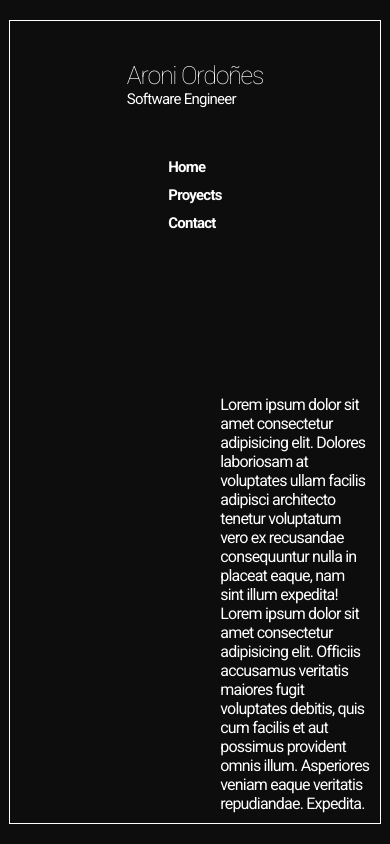
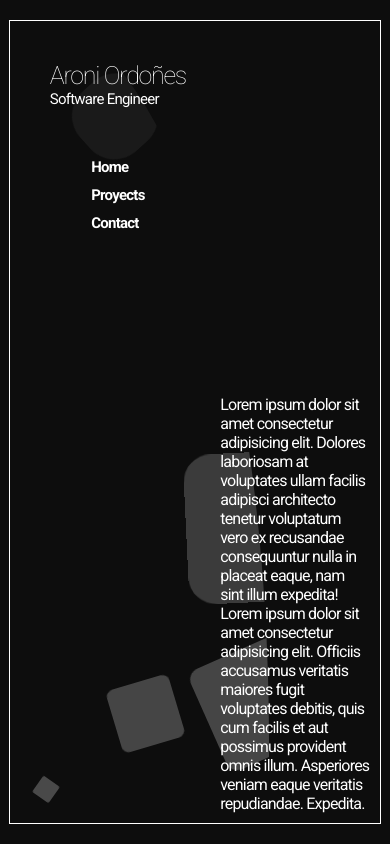
Before and after one commit to devsecops-node/portafolio, an Angular app: page /home in a window 390 px wide. Built offline with nearby package versions, Linux system fonts and the light colour scheme.

Commit message:
feat: alll working

```diff
--- a/src/app/components/container/container.component.css
+++ b/src/app/components/container/container.component.css
@@ -1,4 +1,8 @@
 /* nav principal */
+ul{
+  margin: 0;
+  padding: 0;
+}
 .contenedor {
   height: 100%;
   background-color: #0d0d0d;
@@ -16,15 +20,161 @@
   flex-direction: row;
   justify-content: space-between;
   border-color: white;
-  border-radius: 0px;
-  -webkit-border-radius: 0px;
-  -moz-border-radius: 0px;
-  -ms-border-radius: 0px;
-  -o-border-radius: 0px;
+}
+/* bg -animation */
+.animatedBackground {
+  position: absolute;
+  overflow: hidden;
+  top: 0;
+  width: 70%;
+  height: 100%;
+  border-radius: 0% 90% 0% 0%;
+  -webkit-border-radius: 0% 90% 0% 0%;
+  -moz-border-radius: 0% 90% 0% 0%;
+  -ms-border-radius: 0% 90% 0% 0%;
+  -o-border-radius: 0% 90% 0% 0%;
 }
 
-@media(max-width:600px){
-  .main{
+.animatedBackground::before {
+  content: "";
+  position: absolute;
+  top: 0;
+  left: 0;
+  width: 100%;
+  height: 100%;
+}
+.squares {
+  position: absolute;
+  top: 0;
+  left: 0;
+  width: 100%;
+  height: 100%;
+  overflow: hidden;
+}
+
+.squares li {
+  list-style: none;
+  position: absolute;
+  width: 20px;
+  height: 20px;
+  background: #ffffff4d;
+  animation: goingUp 5s linear infinite;
+  -webkit-animation: goingUp 5s linear infinite;
+  bottom: -150px;
+}
+
+.squares li:nth-child(1) {
+  left: 5%;
+  width: 90px;
+  height: 90px;
+  animation-delay: 9s;
+  animation-duration: 18s;
+}
+.squares li:nth-child(2) {
+  left: 10%;
+  width: 20px;
+  height: 20px;
+
+  animation-delay: 2s;
+  animation-duration: 12s;
+}
+
+.squares li:nth-child(3) {
+  left: 20%;
+  width: 15px;
+  height: 15px;
+
+  animation-delay: 2s;
+  animation-duration: 35s;
+}
+.squares li:nth-child(4) {
+  left: 25%;
+  width: 80px;
+  height: 80px;
+  animation-delay: 0s;
+}
+.squares li:nth-child(5) {
+  left: 35%;
+  width: 150px;
+  height: 150px;
+  animation-delay: 5s;
+}
+.squares li:nth-child(6) {
+  left: 40%;
+  width: 65px;
+  height: 65px;
+
+  animation-delay: 0s;
+  animation-duration: 18s;
+}
+.squares li:nth-child(7) {
+  left: 50%;
+  width: 25px;
+  height: 25px;
+
+  animation-delay: 15s;
+  animation-duration: 45s;
+}
+.squares li:nth-child(8) {
+  left: 65%;
+  width: 20px;
+  height: 20px;
+  animation-delay: 0s;
+}
+.squares li:nth-child(9) {
+  left: 70%;
+  width: 20px;
+  height: 20px;
+  animation-delay: 4s;
+}
+.squares li:nth-child(10) {
+  left: 75%;
+  width: 110px;
+  height: 110px;
+  animation-delay: 3s;
+}
+.squares li:nth-child(11) {
+  left: 68%;
+  width: 150px;
+  height: 150px;
+
+  animation-delay: 0s;
+  animation-duration: 11s;
+}
+
+@keyframes goingUp {
+  0% {
+    transform: translateY(0), rotate(0);
+    -webkit-transform: translateY(0), rotate(0);
+    -moz-transform: translateY(0), rotate(0);
+    -ms-transform: translateY(0), rotate(0);
+    -o-transform: translateY(0), rotate(0);
+    opacity: 1;
+    border-radius: 0;
+    -webkit-border-radius: 0;
+    -moz-border-radius: 0;
+    -ms-border-radius: 0;
+    -o-border-radius: 0;
+}
+  100%{
+    transform: translateY(-1000px) rotate(720deg);
+    -webkit-transform: translateY(-1000px) rotate(720deg);
+    -moz-transform: translateY(-1000px) rotate(720deg);
+    -ms-transform: translateY(-1000px) rotate(720deg);
+    -o-transform: translateY(-1000px) rotate(720deg);
+    opacity: 0;
+    border-radius: 50%;
+    -webkit-border-radius: 50%;
+    -moz-border-radius: 50%;
+    -ms-border-radius: 50%;
+    -o-border-radius: 50%;
+}
+}
+
+/* final animation */
+
+@media (max-width: 600px) {
+  .main {
     flex-direction: column;
   }
 }
@@ -81,6 +231,6 @@
     ); /* Desaparece fuera de la pantalla a la derecha */
   }
 }
-.text-animated span{
+.text-animated span {
   font-size: 20px;
 }
--- a/src/app/components/container/container.component.html
+++ b/src/app/components/container/container.component.html
@@ -1,6 +1,21 @@
 <div class="contenedor">
   <main class="main" [ngClass]="{'hidden': encender}">
     <ng-content></ng-content>
+    <div class="animatedBackground">
+      <ul class="squares">
+        <li></li>
+        <li></li>
+        <li></li>
+        <li></li>
+        <li></li>
+        <li></li>
+        <li></li>
+        <li></li>
+        <li></li>
+        <li></li>
+        <li></li>
+      </ul>
+    </div>
   </main>
   <section [ngClass]="{'hidden':!encender}" class="presentation text-animated">
     <span>Aroni Ordoñes Porfolio</span>
--- a/src/app/components/popup/popup.component.css
+++ b/src/app/components/popup/popup.component.css
@@ -2,6 +2,8 @@ p {
   color: white;
 }
 .popup {
+  position: absolute;
+  z-index: 10;
   display: flex;
   flex-direction: column;
   gap: 10px;
--- a/src/app/pages/home/home.component.css
+++ b/src/app/pages/home/home.component.css
@@ -75,3 +75,22 @@ a {
 }
 
 /* animations */
+
+.indexando{
+  z-index: 1;
+  position: absolute;
+}
+
+a{
+  opacity: 1;
+  display: inline-block;
+  transition: all 1s;
+  -webkit-transition: all 1s;
+  -moz-transition: all 1s;
+  -ms-transition: all 1s;
+  -o-transition: all 1s;
+}
+
+a:hover{
+  opacity: 0.2;
+}
--- a/src/app/pages/home/home.component.html
+++ b/src/app/pages/home/home.component.html
@@ -1,5 +1,5 @@
 <app-container>
-  <section class="info aparecer-x">
+  <section class="info aparecer-x indexando">
     <div class="info_principal">
       <p class="info_principal-titulo">Aroni Ordoñes</p>
       <p class="info_principal-carrera">Software Engineer</p>
--- a/src/app/pages/proyects/proyects.component.css
+++ b/src/app/pages/proyects/proyects.component.css
@@ -51,6 +51,9 @@ a {
   display: flex;
   flex-direction: column;
   gap: 10px;
+}
+.indexando{
+  z-index: 1;
 }
 .proyects {
   max-width: 1200px;
--- a/src/app/pages/proyects/proyects.component.html
+++ b/src/app/pages/proyects/proyects.component.html
@@ -1,5 +1,5 @@
 <app-container>
-  <section class="info aparecer-x">
+  <section class="info aparecer-x"  [ngClass]="{ 'indexando': !activar }">
     <div class="info_principal">
       <p class="info_principal-titulo">Aroni Ordoñes</p>
       <p class="info_principal-carrera">Software Engineer</p>
@@ -10,7 +10,7 @@
       <a href="">Contact</a>
     </div>
   </section>
-  <section class="proyects aparecer-y">
+  <section class="proyects aparecer-y" [ngClass]="{ 'indexando': !activar }">
     <div class="proyects-info">
       <p class="proyectst-title">Proyects: Web Desing & Presentations</p>
     </div>
```
